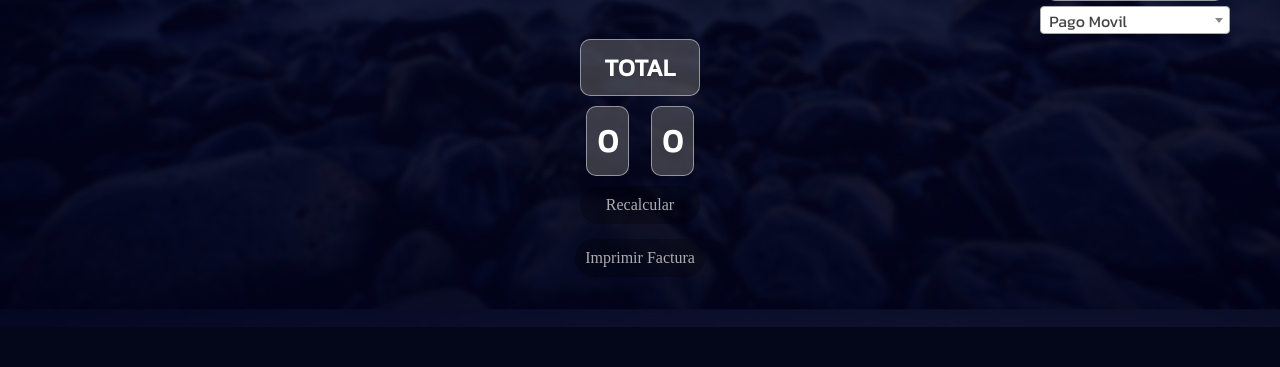
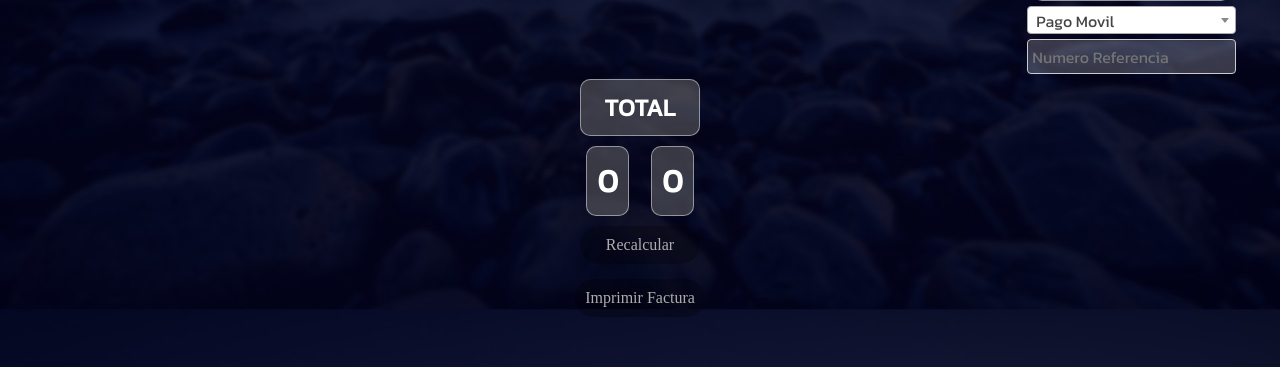
Before and after one commit to ASTRODESING/sistema-administrativo-beta, a Django app: page /ventas/caja in a window 1280 px wide. Shown: the part 544-911 px from the top of the page. Before the commit the page ends 871 px from the top, so only its background shows below. Run offline with Django 4.2, Linux system fonts and the light colour scheme; a user stored in the database is signed in; data comes from the database, SQL or seed files in the repository; both versions use the stored data as it was after the commit; some libraries are stand-ins or nearby versions; some web fonts are replaced.

Commit message:
beta v-0.1.42

```diff
--- a/login/models.py
+++ b/login/models.py
@@ -15,3 +15,4 @@ class DatosEmpresa(models.Model):
     direccion = models.TextField()
     telefono = models.IntegerField()
     correo = models.EmailField()
+    ci_rif = models.IntegerField(default=0)
--- a/static/css/ventas.css
+++ b/static/css/ventas.css
@@ -143,3 +143,8 @@ a{
     flex-direction: row;
     justify-content: space-around   ;
 }
+.c2{
+    margin-top: 5px;
+    height: 35px;
+    padding: 4px !important;
+}
--- a/ventas/models.py
+++ b/ventas/models.py
@@ -25,6 +25,7 @@ class Factura(models.Model):
     usuario = models.CharField(default="No User Data",max_length=150)
     documento = models.FileField(null=True, upload_to='documents/facturas')
     forma_de_pago = models.ForeignKey(FormasDePago, on_delete=models.CASCADE, to_field="forma", default=1)
+    referencia = models.IntegerField(null=True)
 
     def __str__(self) -> str:
         return self.numero_factura
--- a/ventas/templates/caja.html
+++ b/ventas/templates/caja.html
@@ -14,7 +14,7 @@
             <label for=""> Buscador por Nombre</label>
             <select id="buscador_etiqueta" class="buscador-etiqueta" name="state">
                 {% for producto in productos%}
-                <option value="{{producto.id}}""> {{producto.nombre}}</option>
+                <option value="{{producto.id}}"> {{producto.nombre}}</option>
                 {% endfor %}
             </select>
               <button class=" anadir" type="submit" id="anadir-por-nombre" onclick="anadirProductoEtiqueta()">
@@ -65,6 +65,7 @@
                 <option value="{{forma_de_pago.forma}}">{{forma_de_pago.forma}}</option>
                 {% endfor %}
             </select>
+            <input placeholder="Numero Referencia" name="referencia" class="cantidad c2" type="text">
         </div>
         <div class="buscador">
             <h2 class="total"> TOTAL </h2>
@@ -73,7 +74,7 @@
                 <h1 id="total-bolivares" class="total">0</h1>
             </div>
             <button onclick="calculo_total(event)" class="anadir btn_total">Recalcular</button>
-            <button type="submit" class="anadir btn_eliminar">Imprimir Factura</button>
+            <input type="submit" value="Imprimir Factura" class="anadir btn_eliminar" onclick="return confirm('¿Confirmas Imprimir Factura? (Ten en cuenta que para reversar cambios en la base de datos debes comunicarselo al administrador)')">
         </div>
 
     </form>
--- a/ventas/templates/facturas.html
+++ b/ventas/templates/facturas.html
@@ -28,6 +28,7 @@
                         <th class="centrado">Nombre Del Cliente</th>
                         <th class="centrado">Numero Factura</th>
                         <th class="centrado">Fecha de Creación</th>
+                        <th class="centrado">Referencia</th>
                         <th class="centrado">Eliminar</th>
                     </tr>
                 </thead>
@@ -37,6 +38,7 @@
                         <th><a href="{% url 'getfactura' factura.numero_factura%}">{{factura.id_cliente.nombre}}</a></th>
                         <th><a href="{% url 'getfactura' factura.numero_factura%}">{{factura.numero_factura}}</a></th>
                         <th><a href="{% url 'getfactura' factura.numero_factura%}">{{factura.fecha_creacion}}</a></th>
+                        <th><a href="{% url 'getfactura' factura.numero_factura%}">{{factura.referencia}}</a></th>
                         <th><a href=""> <img src="{% static 'img/eliminar.svg'%}"></a></th>
                     </tr>
                     {% endfor %}
--- a/ventas/views.py
+++ b/ventas/views.py
@@ -95,15 +95,26 @@ def imprimir_pdf(request):
     datos["cliente"] = request.POST["cliente"]
     datos["forma_de_pago"] = request.POST["forma_de_pago"]
     datos["usuario"] = request.user.username
+    datos["referencia"] = request.POST["referencia"]
 
+    try:
+        nueva_factura = Factura.objects.create(
+            id_cliente=  Cliente.objects.get(nombre=request.POST["cliente"]),
+            monto = total["total"],
+            usuario = request.user.username,
+            forma_de_pago = FormasDePago.objects.get(forma=request.POST["forma_de_pago"]),
+            referencia = request.POST["referencia"]
 
-    nueva_factura = Factura.objects.create(
-        id_cliente=  Cliente.objects.get(nombre=request.POST["cliente"]),
-        monto = total["total"],
-        usuario = request.user.username,
-        forma_de_pago = FormasDePago.objects.get(forma=request.POST["forma_de_pago"])
+        )
+    except:
+        nueva_factura = Factura.objects.create(
+            id_cliente=  Cliente.objects.get(nombre=request.POST["cliente"]),
+            monto = total["total"],
+            usuario = request.user.username,
+            forma_de_pago = FormasDePago.objects.get(forma=request.POST["forma_de_pago"]),
+            referencia = 0
 
-    )
+        )
 
     try:
         actualizar_ganancias = Ganancias.objects.get(año=date.today().year,mes=date.today().month,dia=date.today().day)
@@ -126,11 +137,11 @@ def imprimir_pdf(request):
     datos["numero_factura"] = nueva_factura.numero_factura
 
     template = get_template("pdf.html")
-    html = template.render({"contenido": contenido, "total": total, "datos": datos})
+    html = template.render({"contenido": contenido, "total": total, "datos": datos, "datos_empresa":datos_empresa})
     pdf_file = HTML(string=html).write_pdf()
     file_object = BytesIO(pdf_file)
 
-    nombre = 'reporte-{}.pdf'.format(datetime.now())
+    nombre = 'factura-{}.pdf'.format(datetime.now())
 
     nueva_factura.documento.save(nombre ,file_object)
 
```
Also changed, not shown: ventas/templates/pdf.html (+4 -3 lines), compras/migrations/0007_alter_perdida_dia.py (added), db.sqlite3, login/migrations/0007_datosempresa_ci_rif.py (added), ventas/migrations/0009_alter_ganancias_dia_alter_numerodeclientes_dia.py (added), ventas/migrations/0010_factura_referencia.py (added).
